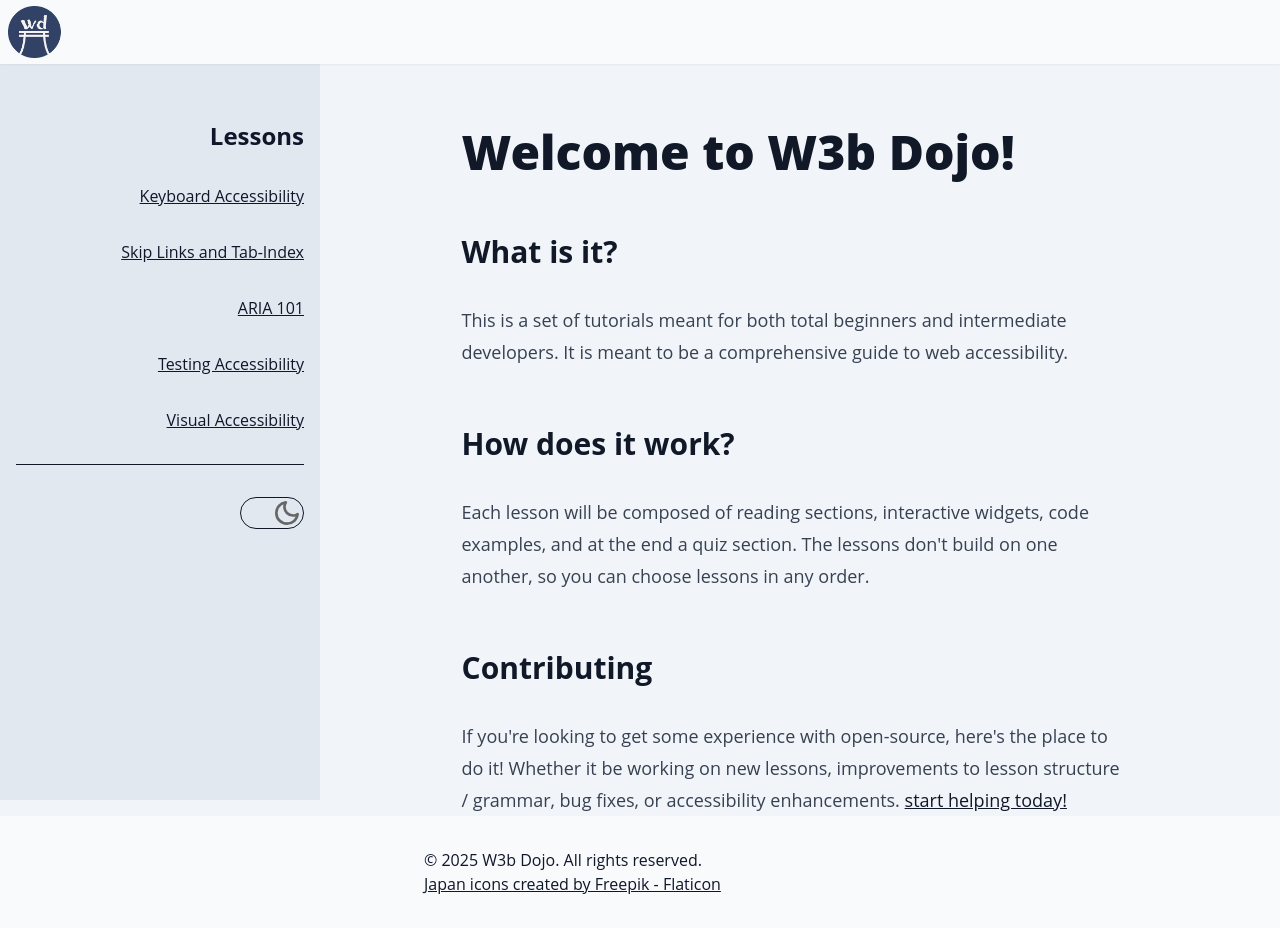
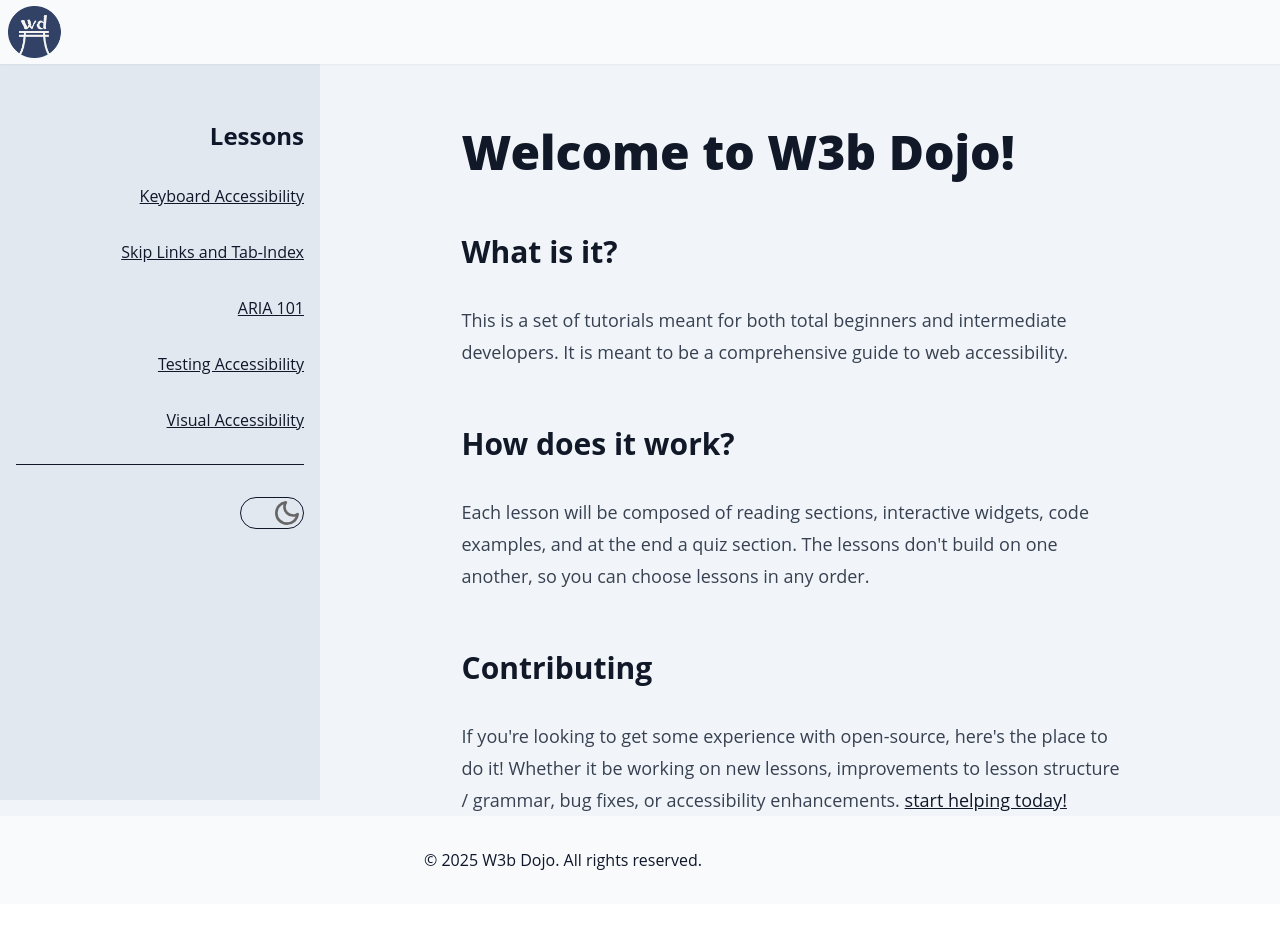
Before and after one commit to joayo13/w3bdojo, a SvelteKit app: page / in a window 1280 px wide. After the commit the page ends 904 px from the top, so only its background shows below. Built offline with nearby package versions, Linux system fonts and the light colour scheme.

Commit message:
removed flaticon reference from footer

```diff
--- a/src/routes/+layout.svelte
+++ b/src/routes/+layout.svelte
@@ -166,8 +166,5 @@
 >
 	<div class="mx-auto max-w-3xl px-2">
 		<p>© 2025 W3b Dojo. All rights reserved.</p>
-		<a href="https://www.flaticon.com/free-icons/japan" title="japan icons"
-			>Japan icons created by Freepik - Flaticon</a
-		>
 	</div>
 </footer>
```
